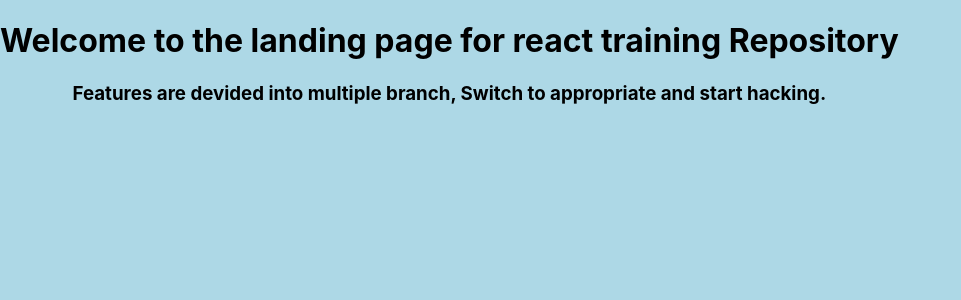
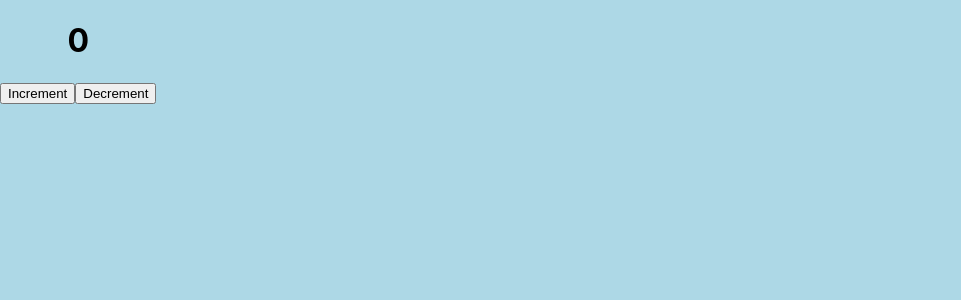
Before and after one commit to RAHULRAJSONU/react-examples, a React (Create React App) app: page / in a window 1280 px wide. Shown: the top 300 px of the page, without its empty margins (0-961 px from the left). Built offline with nearby package versions, Linux system fonts and the light colour scheme.

Commit message:
useSelector and useDispatch example added

```diff
--- a/src/App.js
+++ b/src/App.js
@@ -1,10 +1,21 @@
 import React from 'react';
+import {useSelector, useDispatch } from 'react-redux';
 
 const App = props => {
+
+    const counter = useSelector((state)=>state.counter);
+
+    const dispatch = useDispatch();
+
     return(
         <>
-            <h1>Welcome to the landing page for react training Repository</h1>
-            <h3>Features are devided into multiple branch, Switch to appropriate and start hacking.</h3>
+            <div className="App">
+                <header className="App-header">
+                    <h1>{counter}</h1>
+                    <button onClick={(()=>dispatch({type: "INCREMENT"}))}>Increment</button>
+                    <button onClick={(()=>dispatch({type: "DECREMENT"}))}>Decrement</button>
+                </header>
+            </div>
         </>
     )
 }
--- a/src/index.js
+++ b/src/index.js
@@ -2,10 +2,17 @@ import React from 'react';
 import ReactDOM from 'react-dom';
 import './index.css';
 import App from './App';
+import { createStore } from 'redux';
+import { Provider } from 'react-redux';
+import rootReducer from './reducers/rootReducer';
+
+const store = createStore(rootReducer)
 
 ReactDOM.render(
-  <React.StrictMode>
-    <App />
-  </React.StrictMode>,
+  <Provider store={store}>
+    <React.StrictMode>
+      <App />
+    </React.StrictMode>
+  </Provider>,
   document.getElementById('root')
 )
--- /dev/null
+++ b/src/reducers/rootReducer.js
@@ -0,0 +1,16 @@
+const initialState = {
+    counter:0
+}
+
+const rootReducer=(state=initialState,action)=>{
+    switch(action.type){
+        case "INCREMENT":
+            return {counter: state.counter+1};
+        case "DECREMENT":
+            return {counter: state.counter-1 };
+        default:
+            return state;
+    }
+};
+
+export default rootReducer;
```
